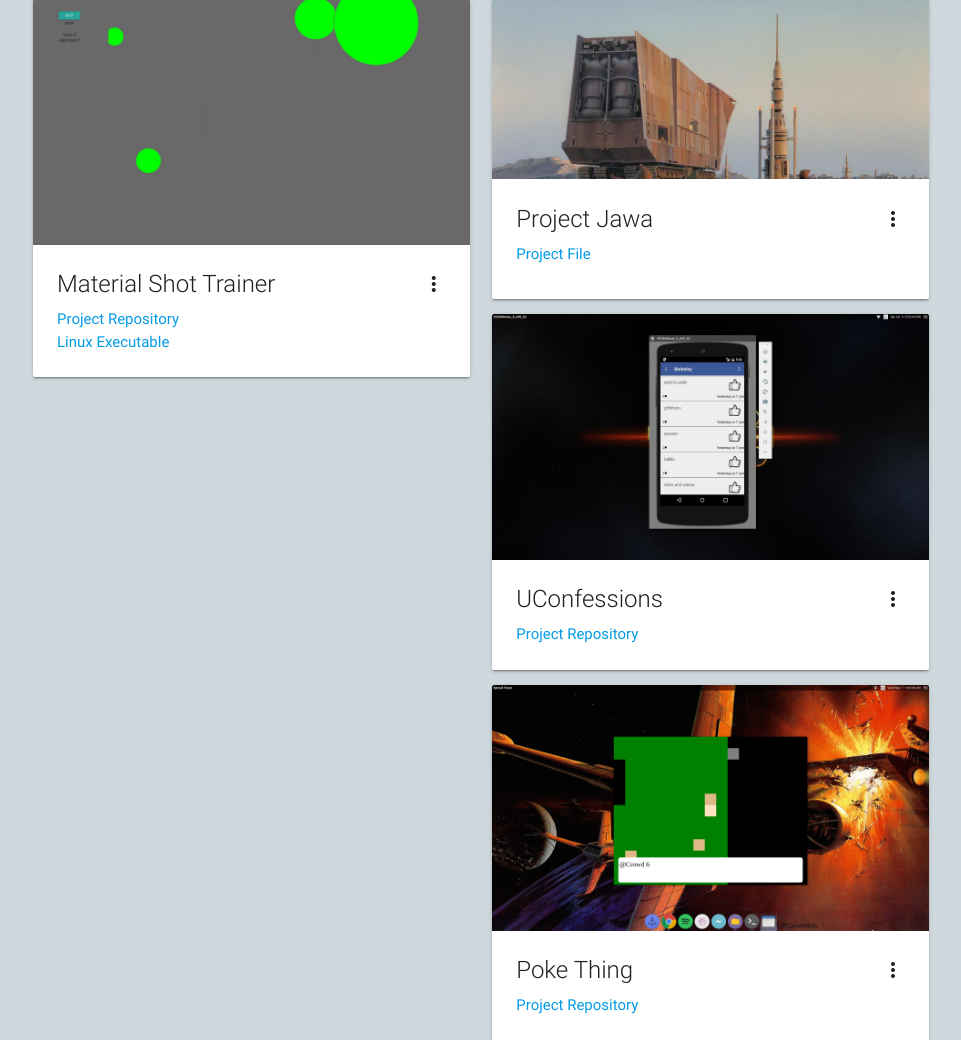
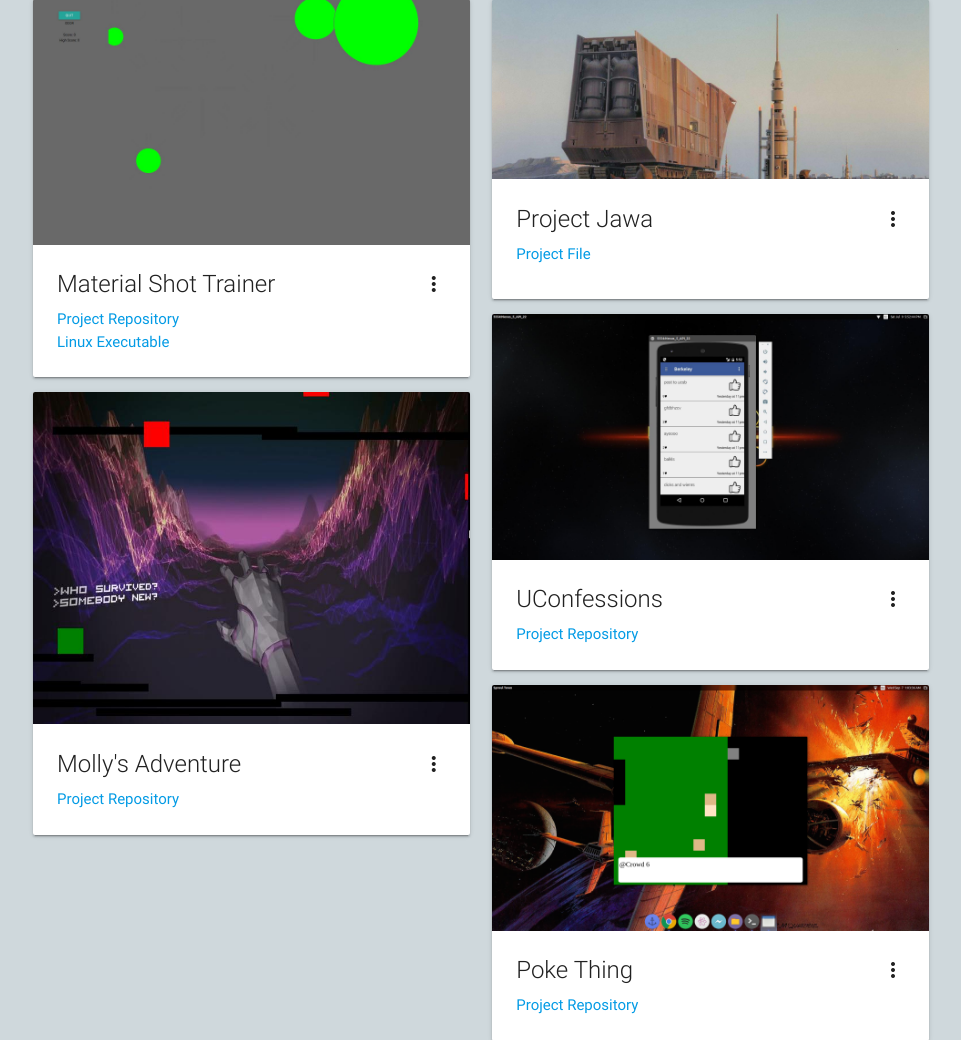
Before and after one commit to drewgonzales360/drewgonzales.co, a Rails app: page /project/index in a window 1280 px wide. Shown: the part 73-1113 px from the top of the page, without its empty margins (159-1120 px from the left). Run offline with Rails 7, Linux system fonts and the light colour scheme; style sheets or scripts are compiled from the project's sources; some libraries are stand-ins or nearby versions.

Commit message:
Added new Project Molly's Adventure

```diff
--- a/app/views/project/index.html.erb
+++ b/app/views/project/index.html.erb
@@ -17,6 +17,22 @@
 						excercises are supposed to help with first person shooters and improve shot accuracy and reflex time. Here
 						is a link to the game for <a href="https://www.dropbox.com/s/x3jcsmyzeiwdr1l/MaterialShot-linux-x64.zip?dl=0">linux</a>.
 						Just navigate through the folder and run the "MaterialShot" script.</p>
+					</div>
+				</div>
+				<div class="card">
+					<div class="card-image waves-effect waves-block waves-light">
+						<%= image_tag 'mollys-adventure.jpg', class: "activator"%>
+					</div>
+					<div class="card-content">
+						<span class="card-title activator grey-text text-darken-4">Molly's Adventure<i class="material-icons right">more_vert</i></span>
+						<p><a href="https://github.com/kdrewgonzales/mollys-adventure">Project Repository</a></p>
+					</div>
+					<div class="card-reveal">
+						<span class="card-title grey-text text-darken-4">Molly's Adventure<i class="material-icons right">close</i></span>
+						<p>This is a small 2d game where a user will use the space bar to jump
+						from platform to platform, while using the mouse to shoot the red
+						floating enemies in the sky. This game is written using Githubs Electron
+						for desktop applications. </p>
 					</div>
 				</div>
 			</div>
```
Also changed, not shown: app/assets/images/mollys-adventure.jpg (added).
